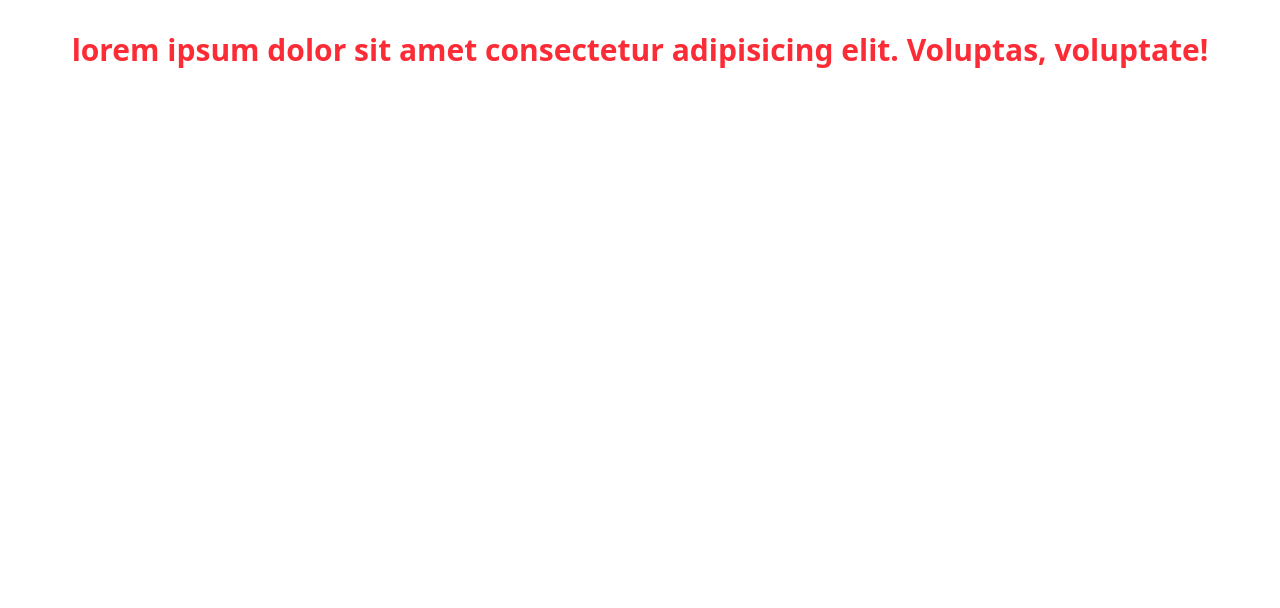
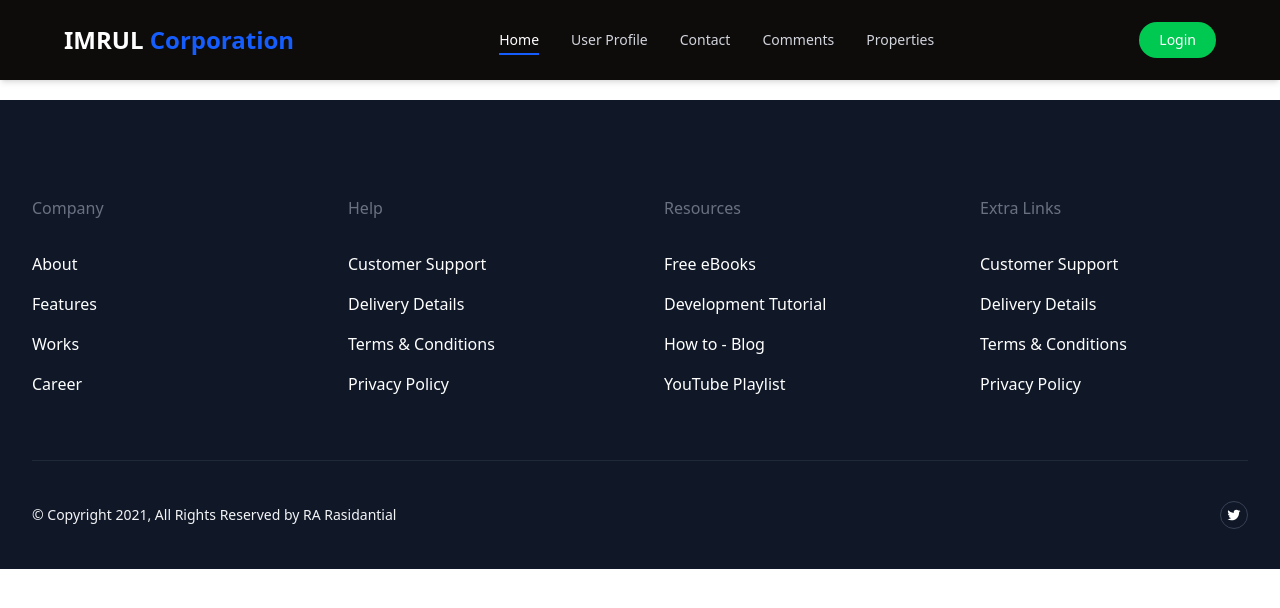
Before and after one commit to Raginaakhter/Exclusive-Catering-, a React (Vite) app: page / in a window 1280 px wide. Shown: the top 608 px of the page. Built offline with nearby package versions, Linux system fonts and the light colour scheme.

Commit message:
added nav and footer

```diff
--- a/src/App.jsx
+++ b/src/App.jsx
@@ -1,14 +1,15 @@
 
-import './App.css'
+
+import Footer from './components/Footer'
+import Navbar from './components/Navber'
 
 function App() {
 
 
   return (
    <div>
-    <h1 className='text-3xl font-bold text-red-500'>
-      lorem ipsum dolor sit amet consectetur adipisicing elit. Voluptas, voluptate!
-    </h1>
+<Navbar></Navbar>
+<Footer></Footer>
    </div>
   )
 }
--- /dev/null
+++ b/src/components/Footer.jsx
@@ -0,0 +1,111 @@
+import React from 'react';
+
+const Footer = () => {
+    return (
+        <div className='mt-5'>
+            <section className="py-10 bg-gray-900 sm:pt-16 lg:pt-24">
+                <div className="px-4 mx-auto sm:px-6 lg:px-8 max-w-7xl">
+                    <div className="grid grid-cols-2 gap-x-5 gap-y-12 md:grid-cols-4 md:gap-x-12">
+                        <div>
+                            <p className="text-base text-gray-500">Company</p>
+                            <ul className="mt-8 space-y-4">
+                                <li>
+                                    <a href="#" title="" className="text-base text-white transition-all duration-200 hover:text-opacity-80 focus:text-opacity-80"> About </a>
+                                </li>
+                                <li>
+                                    <a href="#" title="" className="text-base text-white transition-all duration-200 hover:text-opacity-80 focus:text-opacity-80"> Features </a>
+                                </li>
+                                <li>
+                                    <a href="#" title="" className="text-base text-white transition-all duration-200 hover:text-opacity-80 focus:text-opacity-80"> Works </a>
+                                </li>
+                                <li>
+                                    <a href="#" title="" className="text-base text-white transition-all duration-200 hover:text-opacity-80 focus:text-opacity-80"> Career </a>
+                                </li>
+                            </ul>
+                        </div>
+
+                        <div>
+                            <p className="text-base text-gray-500">Help</p>
+                            <ul className="mt-8 space-y-4">
+                                <li>
+                                    <a href="#" title="" className="text-base text-white transition-all duration-200 hover:text-opacity-80 focus:text-opacity-80"> Customer Support </a>
+                                </li>
+                                <li>
+                                    <a href="#" title="" className="text-base text-white transition-all duration-200 hover:text-opacity-80 focus:text-opacity-80"> Delivery Details </a>
+                                </li>
+                                <li>
+                                    <a href="#" title="" className="text-base text-white transition-all duration-200 hover:text-opacity-80 focus:text-opacity-80"> Terms & Conditions </a>
+                                </li>
+                                <li>
+                                    <a href="#" title="" className="text-base text-white transition-all duration-200 hover:text-opacity-80 focus:text-opacity-80"> Privacy Policy </a>
+                                </li>
+                            </ul>
+                        </div>
+
+                        <div>
+                            <p className="text-base text-gray-500">Resources</p>
+                            <ul className="mt-8 space-y-4">
+                                <li>
+                                    <a href="#" title="" className="text-base text-white transition-all duration-200 hover:text-opacity-80 focus:text-opacity-80"> Free eBooks </a>
+                                </li>
+                                <li>
+                                    <a href="#" title="" className="text-base text-white transition-all duration-200 hover:text-opacity-80 focus:text-opacity-80"> Development Tutorial </a>
+                                </li>
+                                <li>
+                                    <a href="#" title="" className="text-base text-white transition-all duration-200 hover:text-opacity-80 focus:text-opacity-80"> How to - Blog </a>
+                                </li>
+                                <li>
+                                    <a href="#" title="" className="text-base text-white transition-all duration-200 hover:text-opacity-80 focus:text-opacity-80"> YouTube Playlist </a>
+                                </li>
+                            </ul>
+                        </div>
+
+                        <div>
+                            <p className="text-base text-gray-500">Extra Links</p>
+                            <ul className="mt-8 space-y-4">
+                                <li>
+                                    <a href="#" title="" className="text-base text-white transition-all duration-200 hover:text-opacity-80 focus:text-opacity-80"> Customer Support </a>
+                                </li>
+                                <li>
+                                    <a href="#" title="" className="text-base text-white transition-all duration-200 hover:text-opacity-80 focus:text-opacity-80"> Delivery Details </a>
+                                </li>
+                                <li>
+                                    <a href="#" title="" className="text-base text-white transition-all duration-200 hover:text-opacity-80 focus:text-opacity-80"> Terms & Conditions </a>
+                                </li>
+                                <li>
+                                    <a href="#" title="" className="text-base text-white transition-all duration-200 hover:text-opacity-80 focus:text-opacity-80"> Privacy Policy </a>
+                                </li>
+                            </ul>
+                        </div>
+                    </div>
+
+                    <hr className="mt-16 mb-10 border-gray-800" />
+
+                    <div className="flex flex-wrap items-center justify-between">
+                        {/* Removed logo here */}
+
+                        <ul className="flex items-center space-x-3 md:order-3">
+                            {/* Social icons remain unchanged */}
+                            <li>
+                                <a href="#" title="" className="flex items-center justify-center text-white transition-all duration-200 bg-transparent border border-gray-700 rounded-full w-7 h-7 focus:bg-blue-600 hover:bg-blue-600 hover:border-blue-600 focus:border-blue-600">
+                                    <svg className="w-4 h-4" xmlns="http://www.w3.org/2000/svg" viewBox="0 0 24 24" fill="currentColor">
+                                        <path
+                                            d="M19.633 7.997c.013.175.013.349.013.523 0 5.325-4.053 11.461-11.46 11.461-2.282 0-4.402-.661-6.186-1.809.324.037.636.05.973.05a8.07 8.07 0 0 0 5.001-1.721 4.036 4.036 0 0 1-3.767-2.793c.249.037.499.062.761.062.361 0 .724-.05 1.061-.137a4.027 4.027 0 0 1-3.23-3.953v-.05c.537.299 1.16.486 1.82.511a4.022 4.022 0 0 1-1.796-3.354c0-.748.199-1.434.548-2.032a11.457 11.457 0 0 0 8.306 4.215c-.062-.3-.1-.611-.1-.923a4.026 4.026 0 0 1 4.028-4.028c1.16 0 2.207.486 2.943 1.272a7.957 7.957 0 0 0 2.556-.973 4.02 4.02 0 0 1-1.771 2.22 8.073 8.073 0 0 0 2.319-.624 8.645 8.645 0 0 1-2.019 2.083z"
+                                        ></path>
+                                    </svg>
+                                </a>
+                            </li>
+                            {/* ... other social icons ... */}
+                        </ul>
+
+                        <p className="w-full mt-8 text-sm text-center text-gray-100 md:mt-0 md:w-auto md:order-2">
+                            © Copyright 2021, All Rights Reserved by RA Rasidantial
+                        </p>
+                    </div>
+                </div>
+            </section>
+        </div>
+    );
+};
+
+export default Footer;
--- /dev/null
+++ b/src/components/Navber.jsx
@@ -0,0 +1,74 @@
+import { Link, NavLink } from "react-router-dom";
+import { useState } from "react";
+
+const Navbar = () => {
+  const [open, setOpen] = useState(false);
+
+  const activeClass = ({ isActive }) =>
+    isActive
+      ? "text-white border-b-2 border-blue-600 pb-1"
+      : "text-gray-300 hover:text-white";
+
+  const navLinks = (
+    <>
+      <li><NavLink className={activeClass} to="/">Home</NavLink></li>
+      <li><NavLink className={activeClass} to="/userprofile">User Profile</NavLink></li>
+      <li><NavLink className={activeClass} to="/contact">Contact</NavLink></li>
+      <li><NavLink className={activeClass} to="/comments">Comments</NavLink></li>
+      <li><NavLink className={activeClass} to="/properties">Properties</NavLink></li>
+    </>
+  );
+
+  return (
+    <nav className="w-screen sticky top-0 left-0 z-50 bg-[#0e0b0b] shadow-md">
+
+      {/* Top Bar */}
+      <div className="w-full px-4 sm:px-6 lg:px-16 h-[70px] lg:h-[80px] flex items-center justify-between">
+
+        {/* Logo */}
+        <Link to="/" className="text-xl lg:text-2xl font-bold text-white">
+          IMRUL <span className="text-blue-600">Corporation</span>
+        </Link>
+
+        {/* Desktop Menu */}
+        <ul className="hidden lg:flex items-center gap-8 text-sm">
+          {navLinks}
+        </ul>
+
+        {/* Desktop Button */}
+        <div className="hidden lg:block">
+          <button className="px-5 py-2 bg-green-500 text-white rounded-full text-sm hover:bg-green-600 transition">
+            Login
+          </button>
+        </div>
+
+        {/* Mobile Hamburger */}
+        <button
+          onClick={() => setOpen(!open)}
+          className="lg:hidden text-white text-2xl"
+        >
+          ☰
+        </button>
+      </div>
+
+      {/* Mobile Menu */}
+      <div
+        className={`lg:hidden overflow-hidden transition-all duration-300 ${
+          open ? "max-h-[400px]" : "max-h-0"
+        }`}
+      >
+        <ul className="flex flex-col px-6 pb-4 gap-3 text-gray-300">
+          {navLinks}
+        </ul>
+
+        <div className="px-6 pb-4">
+          <button className="w-full py-2 bg-green-500 text-white rounded-full">
+            Login
+          </button>
+        </div>
+      </div>
+    </nav>
+  );
+};
+
+export default Navbar;
```
